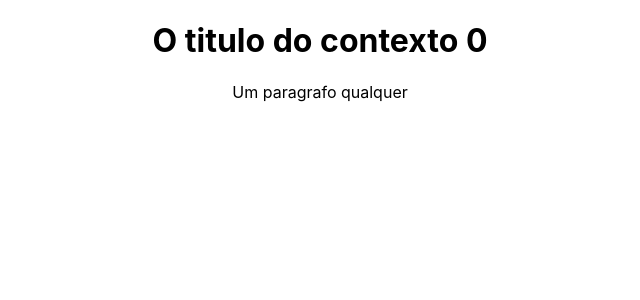
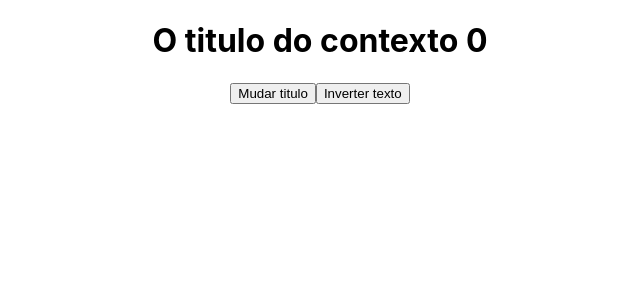
Before and after one commit to AugustoTI/estudo-sobre-hooks, a React (Create React App) app: page / in a window 1280 px wide. Shown: the top 300 px of the page, without its empty margins (320-960 px from the left). Built offline with nearby package versions, Linux system fonts and the light colour scheme.

Commit message:
estudo sobre o 'useReducer'

```diff
--- a/src/App.js
+++ b/src/App.js
@@ -1,12 +1,40 @@
 import './App.css';
-import { AppContext } from './contexts/AppContext';
-import { Div } from './components/Div';
+import { useReducer } from 'react';
+
+const globalState = {
+  title: 'O titulo do contexto',
+  body: 'O corpo do contexto',
+  counter: 0,
+};
+
+const reducer = (state, action) => {
+  if (action.type === 'muda') {
+    console.log('Chamou teste1');
+    return { ...state, title: 'Outro titulo ai' };
+  }
+
+  if (action.type === 'inverter') {
+    console.log('Chamou teste2');
+    const { title } = state;
+    return { ...state, title: title.split('').reverse().join('') };
+  }
+
+  return { ...state };
+};
 
 function App() {
+  const [state, dispatch] = useReducer(reducer, globalState);
+
+  const { title, body, counter } = state;
+
   return (
-    <AppContext>
-      <Div />
-    </AppContext>
+    <div className="App">
+      <h1>
+        {title} {counter}
+      </h1>
+      <button onClick={() => dispatch({ type: 'muda' })}>Mudar titulo</button>
+      <button onClick={() => dispatch({ type: 'inverter' })}>Inverter texto</button>
+    </div>
   );
 }
 
--- a/src/components/Div/index.jsx
+++ /dev/null
@@ -1,11 +0,0 @@
-import { H1 } from '../H1';
-import { P } from '../P';
-
-export const Div = () => {
-  return (
-    <div className="App">
-      <H1 />
-      <P />
-    </div>
-  );
-};
--- a/src/components/H1/index.jsx
+++ /dev/null
@@ -1,15 +0,0 @@
-import { useContext } from 'react';
-import { GloblalContext } from '../../contexts/AppContext';
-
-export const H1 = () => {
-  const theContext = useContext(GloblalContext);
-  const {
-    contextState: { title, counter },
-  } = theContext;
-
-  return (
-    <h1>
-      {title} {counter}
-    </h1>
-  );
-};
--- a/src/components/P/index.jsx
+++ /dev/null
@@ -1,20 +0,0 @@
-import { useContext } from 'react';
-import { GloblalContext } from '../../contexts/AppContext';
-
-export const P = () => {
-  const theContext = useContext(GloblalContext);
-
-  const {
-    contextState: { body, counter },
-    contextState,
-    setContextState,
-  } = theContext;
-
-  const handleAdd = () => {
-    const newContext = { ...contextState };
-    newContext.counter++;
-    setContextState(newContext);
-  };
-
-  return <p onClick={handleAdd}>{body}</p>;
-};
--- a/src/contexts/AppContext/data.js
+++ /dev/null
@@ -1,5 +0,0 @@
-export const globalState = {
-  title: 'O titulo do contexto',
-  body: 'Um paragrafo qualquer',
-  counter: 0,
-};
--- a/src/contexts/AppContext/index.jsx
+++ /dev/null
@@ -1,11 +0,0 @@
-import { createContext, useState } from 'react';
-import { globalState } from './data';
-
-export const GloblalContext = createContext();
-
-//eslint-disable-next-line
-export const AppContext = ({ children }) => {
-  const [contextState, setContextState] = useState(globalState);
-
-  return <GloblalContext.Provider value={{ contextState, setContextState }}>{children}</GloblalContext.Provider>;
-};
```
